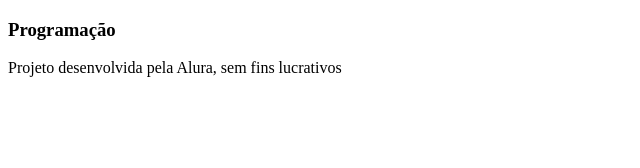
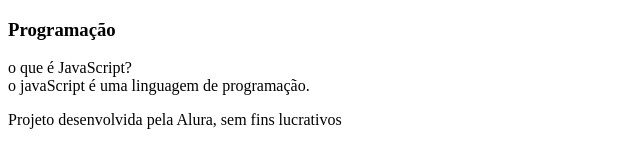
Before and after one commit to jaquellineh/flashcard, a plain HTML site: page index.html in a window 1280 px wide. Shown: the whole page, without its empty margins (0-640 px from the left). Drawn offline with Linux system fonts and the light colour scheme.

Commit message:
resposta

```diff
--- a/index.html
+++ b/index.html
@@ -11,6 +11,12 @@
             <article class="cartao">
                 <div class="cartao__conteudo">
                     <h3>Programação</h3>
+                    <div class="cartao__conteudo__pergunta">
+                        o que é JavaScript?
+                    </div>
+                    <div class="cartao__conteudo__resposta">
+                        o javaScript é uma linguagem de programação.
+                    </div>
                 </div>
             </article>
         </section>
```
